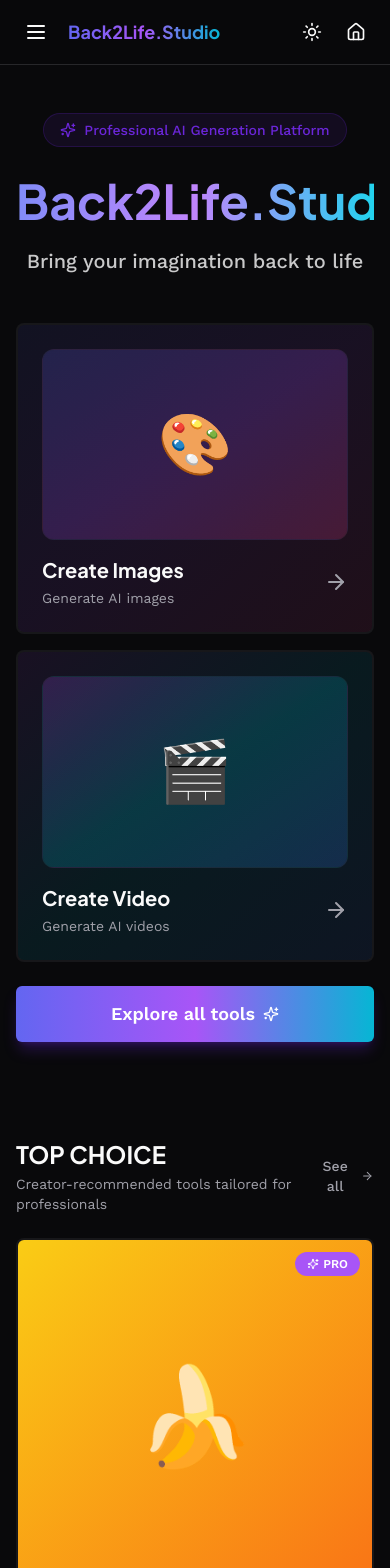
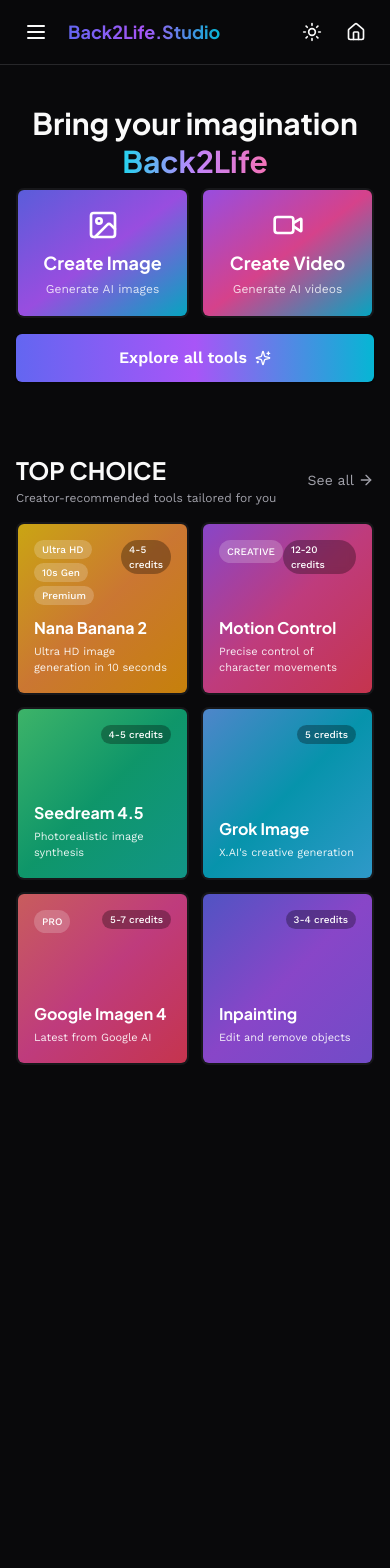
Before and after one commit to ashinstinct/sg-3f9e0639-0e46-47e0-ba87-cf415efaed8a-1774293159, a Next.js app: page / in a window 390 px wide. Shown: the top 1568 px of the page. After the commit the page ends 1105 px from the top, so only its background shows below. Built offline with nearby package versions, Linux system fonts and the light colour scheme.

Commit message:
style(ui): optimize homepage layout for mobile

```diff
--- a/src/components/FeaturedModels.tsx
+++ b/src/components/FeaturedModels.tsx
@@ -6,110 +6,111 @@ const FEATURED_MODELS = [
   {
     id: "nana-banana",
     name: "Nana Banana 2",
-    description: "Best 4K image model ever",
-    icon: "🍌",
-    color: "from-yellow-400 to-orange-500",
-    type: "image",
-    href: "/images/generate",
-    isPro: true,
+    description: "Ultra HD image generation in 10 seconds",
+    link: "/images/generate",
+    credits: "4-5 credits",
+    badges: ["Ultra HD", "10s Gen", "Premium"],
+    gradient: "from-yellow-400 via-orange-400 to-amber-500",
   },
   {
     id: "kling-motion",
     name: "Motion Control",
     description: "Precise control of character movements",
-    icon: "🎬",
-    color: "from-purple-500 to-cyan-500",
-    type: "video",
-    href: "/video/kling",
-    isPro: true,
+    link: "/video/kling",
+    credits: "12-20 credits",
+    badge: "CREATIVE",
+    gradient: "from-purple-500 via-pink-500 to-rose-500",
   },
   {
     id: "seedream",
     name: "Seedream 4.5",
     description: "Photorealistic image synthesis",
-    icon: "🌱",
-    color: "from-green-400 to-emerald-500",
-    type: "image",
-    href: "/images/generate",
+    link: "/images/generate",
+    credits: "4-5 credits",
+    gradient: "from-green-400 via-emerald-500 to-teal-500",
   },
   {
     id: "grok",
     name: "Grok Image",
     description: "X.AI's creative generation",
-    icon: "⚡",
-    color: "from-blue-400 to-cyan-500",
-    type: "image",
-    href: "/images/generate",
+    link: "/images/generate",
+    credits: "5 credits",
+    gradient: "from-blue-400 via-cyan-500 to-sky-400",
   },
   {
     id: "imagen",
     name: "Google Imagen 4",
     description: "Latest from Google AI",
-    icon: "🎨",
-    color: "from-red-400 to-pink-500",
-    type: "image",
-    href: "/images/generate",
-    isPro: true,
+    link: "/images/generate",
+    credits: "5-7 credits",
+    badge: "PRO",
+    gradient: "from-red-400 via-pink-500 to-rose-500",
   },
   {
     id: "inpaint",
     name: "Inpainting",
     description: "Edit and remove objects",
-    icon: "✨",
-    color: "from-indigo-400 to-purple-500",
-    type: "edit",
-    href: "/edit/inpaint",
+    link: "/edit/inpaint",
+    credits: "3-4 credits",
+    gradient: "from-indigo-500 via-purple-500 to-violet-500",
   },
 ];
 
 export function FeaturedModels() {
   return (
-    <section className="py-8">
-      <div className="flex items-center justify-between mb-6">
+    <section className="py-6">
+      <div className="flex items-center justify-between mb-4">
         <div>
           <h2 className="font-heading font-bold text-2xl md:text-3xl mb-1">
             TOP CHOICE
           </h2>
-          <p className="text-sm text-muted-foreground">
-            Creator-recommended tools tailored for professionals
+          <p className="text-xs md:text-sm text-muted-foreground">
+            Creator-recommended tools tailored for you
           </p>
         </div>
-        <Link href="/tools">
-          <button className="flex items-center gap-2 text-sm font-medium text-muted-foreground hover:text-foreground transition-colors">
-            See all
-            <ArrowRight className="w-4 h-4" />
-          </button>
+        <Link
+          href="/tools"
+          className="flex items-center gap-1 text-sm text-muted-foreground hover:text-foreground transition-colors"
+        >
+          See all
+          <ArrowRight className="w-4 h-4" />
         </Link>
       </div>
 
-      <div className="grid grid-cols-1 md:grid-cols-2 lg:grid-cols-3 gap-4">
+      {/* 2 columns on mobile, 3 on tablet, 3 on desktop */}
+      <div className="grid grid-cols-2 md:grid-cols-3 gap-3">
         {FEATURED_MODELS.map((model) => (
-          <Link key={model.id} href={model.href}>
-            <Card className="group relative overflow-hidden border-2 border-border/50 hover:border-primary/50 transition-all duration-300 hover:shadow-xl hover:shadow-primary/20 cursor-pointer h-full">
-              <div className={`absolute inset-0 bg-gradient-to-br ${model.color} opacity-5 group-hover:opacity-10 transition-opacity`} />
+          <Link key={model.id} href={model.link}>
+            <Card className="group relative overflow-hidden border-2 border-border/50 hover:border-primary/50 transition-all duration-300 cursor-pointer aspect-square">
+              <div className={`absolute inset-0 bg-gradient-to-br ${model.gradient} opacity-80 group-hover:opacity-90 transition-opacity`} />
 
-              <CardContent className="p-0 relative">
-                {/* Preview Area */}
-                <div className={`aspect-square flex items-center justify-center bg-gradient-to-br ${model.color} relative`}>
-                  <div className="text-8xl">{model.icon}</div>
-
-                  {/* Pro Badge */}
-                  {model.isPro && (
-                    <div className="absolute top-3 right-3">
-                      <div className="px-3 py-1 rounded-full bg-purple-500 text-white text-xs font-bold uppercase flex items-center gap-1">
-                        <Sparkles className="w-3 h-3" />
-                        Pro
-                      </div>
+              <CardContent className="relative h-full flex flex-col justify-between p-4 text-white">
+                <div className="flex items-start justify-between">
+                  {model.badges ? (
+                    <div className="flex flex-wrap gap-1">
+                      {model.badges.map((badge) => (
+                        <span key={badge} className="text-[10px] px-2 py-0.5 rounded-full bg-white/20 backdrop-blur-sm font-medium">
+                          {badge}
+                        </span>
+                      ))}
                     </div>
+                  ) : model.badge ? (
+                    <span className="text-[10px] px-2 py-1 rounded-full bg-white/20 backdrop-blur-sm font-medium">
+                      {model.badge}
+                    </span>
+                  ) : (
+                    <div />
                   )}
+                  <span className="text-[10px] px-2 py-0.5 rounded-full bg-black/30 backdrop-blur-sm font-medium">
+                    {model.credits}
+                  </span>
                 </div>
 
-                {/* Content */}
-                <div className="p-4">
-                  <h3 className="font-heading font-bold text-lg mb-1 group-hover:text-primary transition-colors">
+                <div>
+                  <h3 className="font-heading font-bold text-base md:text-lg mb-1">
                     {model.name}
                   </h3>
-                  <p className="text-sm text-muted-foreground">
+                  <p className="text-[11px] md:text-xs text-white/90 line-clamp-2">
                     {model.description}
                   </p>
                 </div>
--- a/src/components/Hero.tsx
+++ b/src/components/Hero.tsx
@@ -5,70 +5,34 @@ import Link from "next/link";
 
 export function Hero() {
   return (
-    <section className="text-center py-8 md:py-12 mb-8">
-      <div className="inline-flex items-center gap-2 px-4 py-1.5 rounded-full bg-primary/10 border border-primary/20 mb-6">
-        <Sparkles className="w-4 h-4 text-primary" />
-        <span className="text-sm font-medium text-primary">Professional AI Generation Platform</span>
-      </div>
-
-      <h1 className="font-heading font-bold text-5xl md:text-6xl lg:text-7xl mb-4 bg-gradient-to-r from-indigo-400 via-purple-400 to-cyan-400 bg-clip-text text-transparent leading-tight">
-        Back2Life.Studio
+    <section className="text-center py-6 md:py-8 mb-6">
+      <h1 className="font-heading font-bold text-3xl md:text-5xl lg:text-6xl mb-2 leading-tight">
+        Bring your imagination{" "}
+        <span className="bg-gradient-to-r from-cyan-400 via-purple-400 to-pink-400 bg-clip-text text-transparent">
+          Back2Life
+        </span>
       </h1>
 
-      <p className="text-xl md:text-2xl text-foreground/80 max-w-2xl mx-auto mb-12 font-medium">
-        Bring your imagination back to life
-      </p>
-
-      {/* Create Image & Create Video Cards */}
-      <div className="grid grid-cols-1 md:grid-cols-2 gap-4 max-w-4xl mx-auto mb-6">
-        {/* Create Image Card */}
+      {/* Create Image & Create Video - 2 columns on mobile */}
+      <div className="grid grid-cols-2 gap-3 mb-4 max-w-4xl mx-auto">
         <Link href="/images/generate">
-          <Card className="group relative overflow-hidden border-2 border-border/50 hover:border-primary/50 transition-all duration-300 hover:shadow-xl hover:shadow-primary/20 cursor-pointer h-full">
-            <div className="absolute inset-0 bg-gradient-to-br from-indigo-500 via-purple-500 to-pink-500 opacity-10 group-hover:opacity-20 transition-opacity" />
-
-            <div className="relative p-6">
-              {/* Preview Image Area */}
-              <div className="aspect-[16/10] mb-4 rounded-xl bg-gradient-to-br from-indigo-500/20 via-purple-500/20 to-pink-500/20 flex items-center justify-center border border-border/30 overflow-hidden">
-                <div className="text-6xl">🎨</div>
-              </div>
-
-              <div className="flex items-center justify-between">
-                <div className="text-left">
-                  <h3 className="font-heading font-bold text-xl mb-1 group-hover:text-primary transition-colors">
-                    Create Images
-                  </h3>
-                  <p className="text-sm text-muted-foreground">
-                    Generate AI images
-                  </p>
-                </div>
-                <ArrowRight className="w-6 h-6 text-muted-foreground group-hover:text-primary group-hover:translate-x-1 transition-all" />
-              </div>
+          <Card className="group relative overflow-hidden border-2 border-border/50 hover:border-primary/50 transition-all duration-300 cursor-pointer aspect-[4/3]">
+            <div className="absolute inset-0 bg-gradient-to-br from-indigo-500 via-purple-500 to-cyan-500 opacity-90 group-hover:opacity-100 transition-opacity" />
+            <div className="relative h-full flex flex-col items-center justify-center p-4 text-white">
+              <ImageIcon className="w-8 h-8 md:w-12 md:h-12 mb-2" />
+              <h3 className="font-heading font-bold text-lg md:text-2xl mb-1">Create Image</h3>
+              <p className="text-xs md:text-sm text-white/80">Generate AI images</p>
             </div>
           </Card>
         </Link>
 
-        {/* Create Video Card */}
         <Link href="/video/generate">
-          <Card className="group relative overflow-hidden border-2 border-border/50 hover:border-primary/50 transition-all duration-300 hover:shadow-xl hover:shadow-primary/20 cursor-pointer h-full">
-            <div className="absolute inset-0 bg-gradient-to-br from-purple-500 via-cyan-500 to-blue-500 opacity-10 group-hover:opacity-20 transition-opacity" />
-
-            <div className="relative p-6">
-              {/* Preview Image Area */}
-              <div className="aspect-[16/10] mb-4 rounded-xl bg-gradient-to-br from-purple-500/20 via-cyan-500/20 to-blue-500/20 flex items-center justify-center border border-border/30 overflow-hidden">
-                <div className="text-6xl">🎬</div>
-              </div>
-
-              <div className="flex items-center justify-between">
-                <div className="text-left">
-                  <h3 className="font-heading font-bold text-xl mb-1 group-hover:text-primary transition-colors">
-                    Create Video
-                  </h3>
-                  <p className="text-sm text-muted-foreground">
-                    Generate AI videos
-                  </p>
-                </div>
-                <ArrowRight className="w-6 h-6 text-muted-foreground group-hover:text-primary group-hover:translate-x-1 transition-all" />
-              </div>
+          <Card className="group relative overflow-hidden border-2 border-border/50 hover:border-primary/50 transition-all duration-300 cursor-pointer aspect-[4/3]">
+            <div className="absolute inset-0 bg-gradient-to-br from-purple-500 via-pink-500 to-cyan-500 opacity-90 group-hover:opacity-100 transition-opacity" />
+            <div className="relative h-full flex flex-col items-center justify-center p-4 text-white">
+              <Video className="w-8 h-8 md:w-12 md:h-12 mb-2" />
+              <h3 className="font-heading font-bold text-lg md:text-2xl mb-1">Create Video</h3>
+              <p className="text-xs md:text-sm text-white/80">Generate AI videos</p>
             </div>
           </Card>
         </Link>
@@ -78,7 +42,7 @@ export function Hero() {
       <Link href="/tools">
         <Button
           size="lg"
-          className="w-full max-w-4xl mx-auto h-14 text-lg font-bold bg-gradient-to-r from-indigo-500 via-purple-500 to-cyan-500 hover:from-indigo-600 hover:via-purple-600 hover:to-cyan-600 text-white shadow-lg shadow-primary/30 gap-2"
+          className="w-full max-w-md bg-gradient-to-r from-indigo-500 via-purple-500 to-cyan-500 hover:from-indigo-600 hover:via-purple-600 hover:to-cyan-600 text-white font-semibold gap-2 px-8 py-6 text-base"
         >
           Explore all tools
           <Sparkles className="w-5 h-5" />
```
Also changed, not shown: 2 other files (tests, documents, lock files or other folders).
